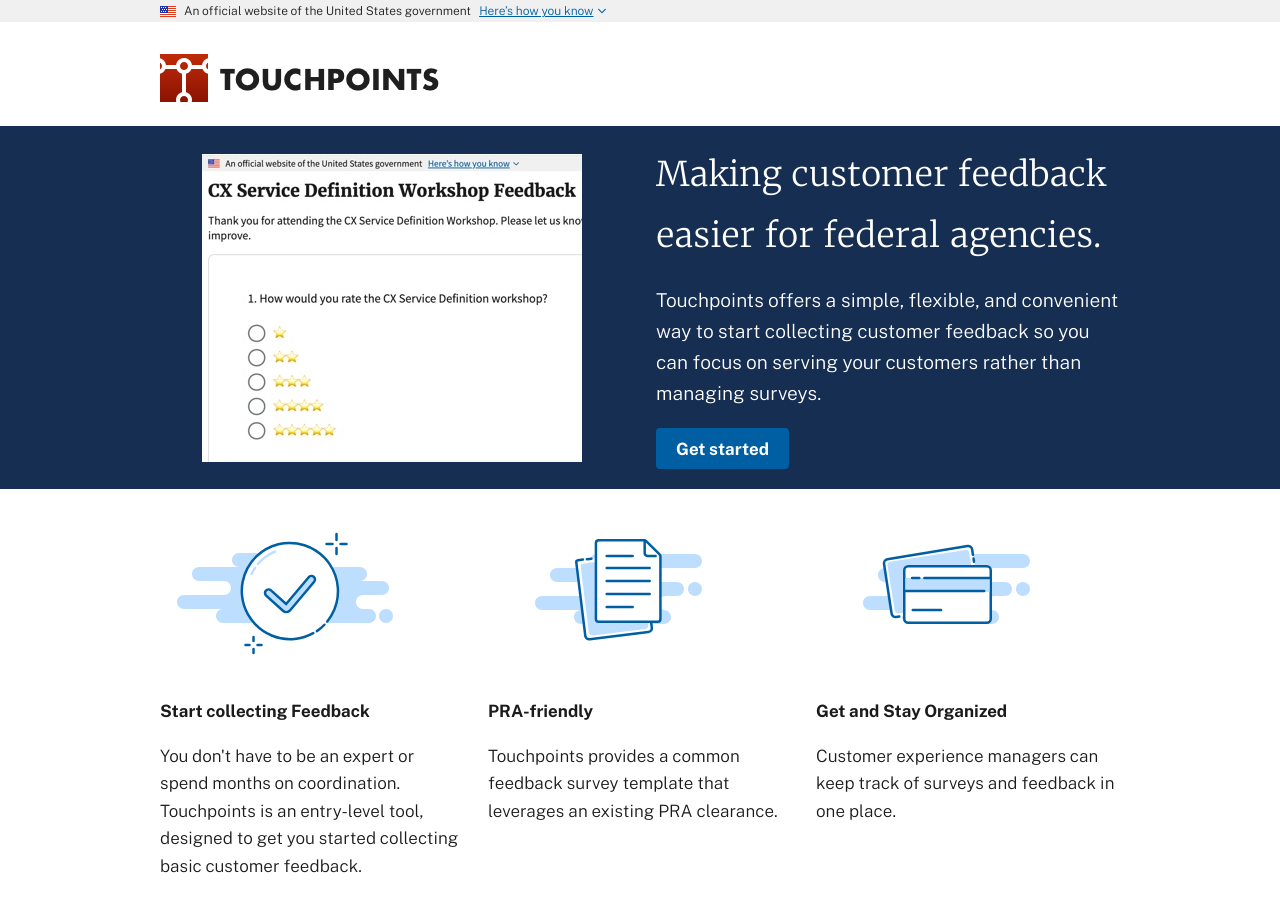
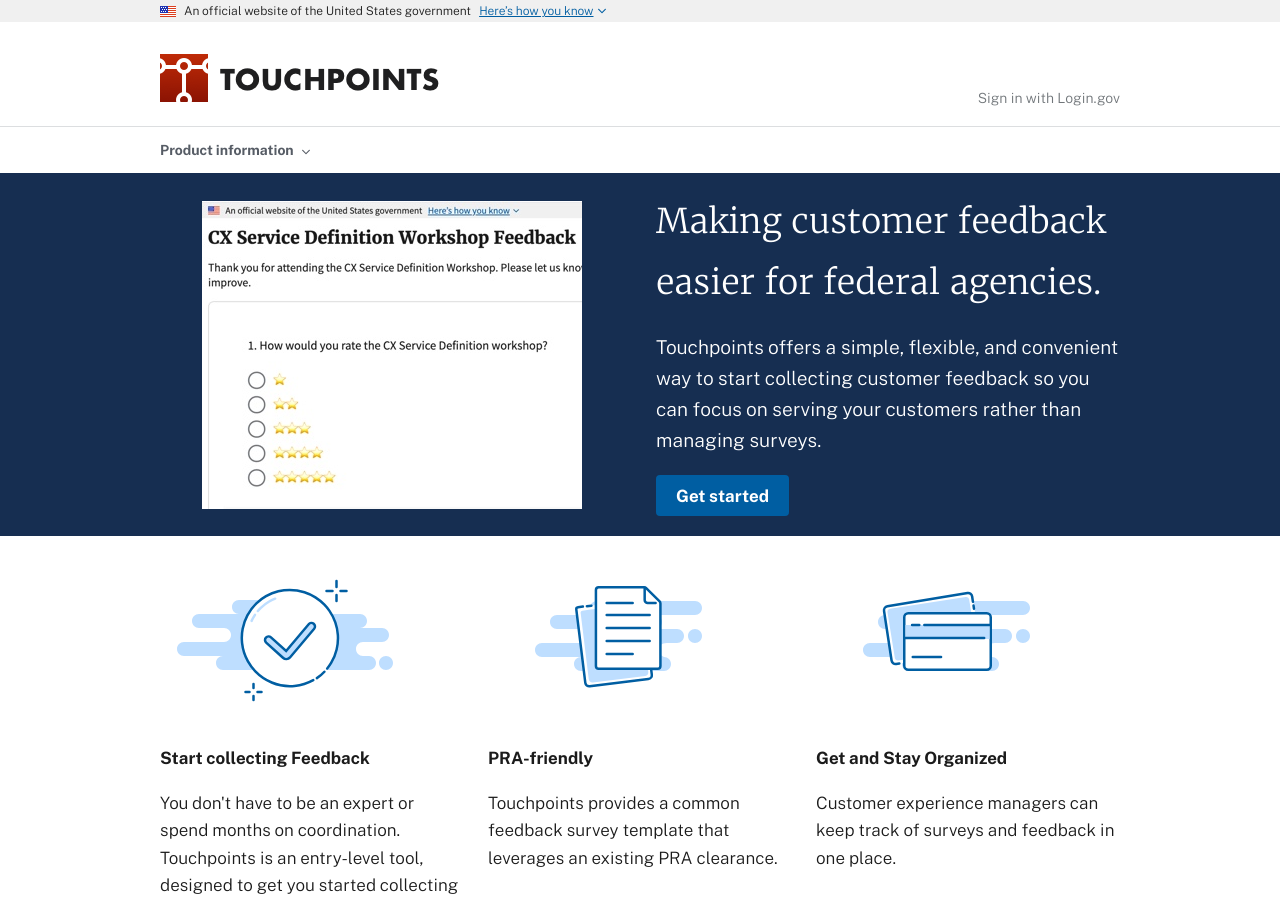
Before and after one commit to GSA-TTS/touchpoints-site, a Jekyll site: the page built from index.md, in a window 1280 px wide and 900 px high. Built offline with Jekyll 4.4.1, drawn with Linux system fonts in a browser that asks for light colours.

Commit message:
add sign in links
* add product links from the app

```diff
--- a/_includes/header.html
+++ b/_includes/header.html
@@ -1,5 +1,5 @@
 <div class="usa-overlay"></div>
-<header class="usa-header usa-header--extended" role="banner">
+<header class="usa-header usa-header--extended">
   <div class="usa-navbar">
     <div class="usa-logo" id="extended-logo">
       <em class="usa-logo__text">
@@ -9,4 +9,35 @@
       </em>
     </div>
   </div>
+  <nav aria-label="Primary navigation" class="usa-nav">
+    <div class="usa-nav__inner">
+      <ul class="usa-nav__primary usa-accordion">
+        <li class="usa-nav__primary-item">
+          <button class="usa-accordion__button usa-nav__link" aria-expanded="false" aria-controls="basic-nav-section-one">
+            <span>Product information</span>
+          </button>
+          <ul id="basic-nav-section-one" class="usa-nav__submenu">
+            <li class="usa-nav__submenu-item">
+              <a href="https://github.com/gsa/touchpoints" target="_blank" rel="noopener">Open-source</a>
+            </li>
+            <li class="usa-nav__submenu-item">
+              <a href="https://github.com/gsa/touchpoints/wiki" target="_blank" rel="noopener">Product wiki</a>
+            </li>
+            <li class="usa-nav__submenu-item">
+              <a href="/terms" target="_blank" rel="noopener">Terms of service</a>
+            </li>
+          </ul>
+        </li>
+      </ul>
+      <div class="usa-nav__secondary">
+        <ul class="usa-nav__secondary-links">
+          <li class="usa-nav__secondary-item">
+            <a href="https://touchpoints.app.cloud.gov/users/auth/login_dot_gov">
+              Sign in with Login.gov
+            </a>
+          </li>
+        </ul>
+      </div>
+    </div>
+  </nav>
 </header>
--- a/index.md
+++ b/index.md
@@ -19,7 +19,7 @@ title: Touchpoints
           so you can focus on serving your customers rather than managing surveys.
         </p>
         <p style="margin-bottom: 20px;">
-          <a href="https://touchpoints.app.cloud.gov/" class="usa-button" target="_blank" rel="noopener">Get started</a>
+          <a href="https://touchpoints.app.cloud.gov/users/sign_in" class="usa-button" target="_blank" rel="noopener">Get started</a>
         </p>
       </div>
     </div>
```
